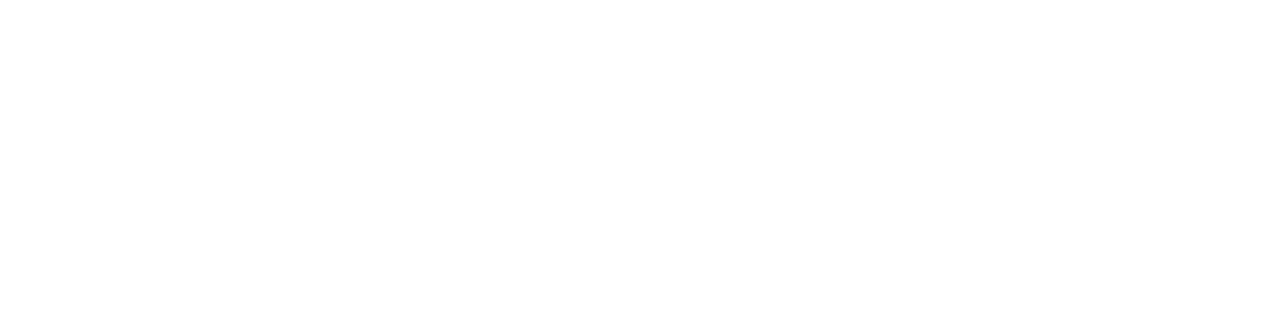
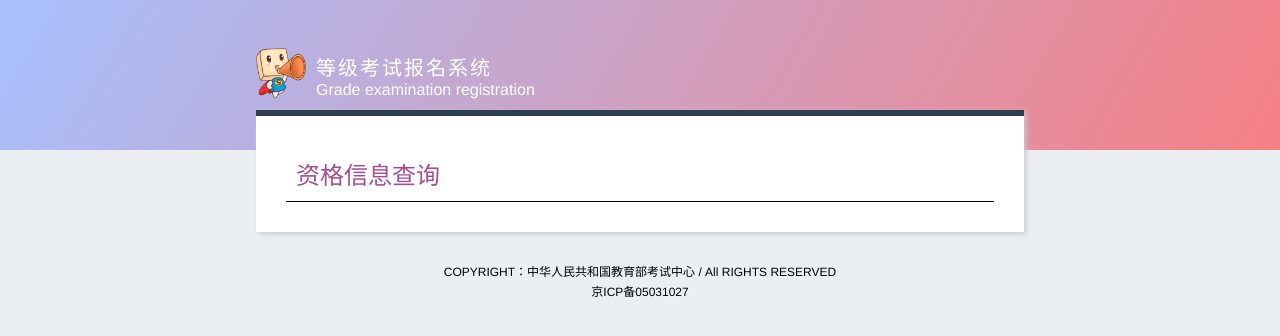
Before and after one commit to JaneChelle/RegistrationSystem, a Vue app: page /download-information in a window 1280 px wide. Shown: the top 336 px of the page. Built offline with nearby package versions, Linux system fonts and the light colour scheme; a small style sheet from the web is missing.

Commit message:
下载准考证成功

```diff
--- a/src/router/index.js
+++ b/src/router/index.js
@@ -4,7 +4,7 @@ import Home from '../views/Home.vue'
 import SignUp from '../views/sign-up.vue'
 import Enroll from '../views/enroll.vue'
 import EnrollmentStatus from '../views/enrollment-status.vue'
-import ModifyInformation from '../views/modify-information.vue'
+import DownLoadInformation from '../views/download-information.vue'
 Vue.use(VueRouter)
 
   const routes = [
@@ -44,9 +44,9 @@ Vue.use(VueRouter)
     }
   },
   {
-    path: '/modify-information',
-    name: 'modify-information',
-    component: ModifyInformation
+    path: '/download-information',
+    name: 'download-information',
+    component: DownLoadInformation
   }
 ]
 
--- a/src/views/Home.vue
+++ b/src/views/Home.vue
@@ -27,12 +27,13 @@
               </li>
             <li>
               <i class="iconfont icongenshuixueicon_huabanfuben"></i>
-              <router-link to="{ name: 'home' }">下载准考证</router-link>
-              </li>
+              <span @click="this.download">下载准考证</span>
+              <a href="" class="target" ref="target"></a>
+            </li>
             <li>
               <i class="iconfont iconchaxun2"></i>
               <router-link to="{ name: 'home' }">查看成绩</router-link>
-              </li>
+            </li>
           </ul>
         </div>
         <div class="right">
@@ -57,8 +58,6 @@
 </template>
 
 <script>
-// @ is an alias to /src
-//  import EnrollmentStatus from './enrollment-status.vue'
 import BaseUrl from '../api/index';
 export default {
   name: 'Home',
@@ -104,6 +103,7 @@ export default {
      } , 1000)
  },
   methods: {
+    //退出登录
     exit(){
       localStorage.clear();
       this.$message({
@@ -113,6 +113,7 @@ export default {
           })
           location.reload(true);
     },
+    //获取公告
     findNotice(){
       this.$axios({
         method:'get',
@@ -143,10 +144,9 @@ export default {
         }).then(function(res){
           if(res.data.code == 1){
             _this.post = res.data.data;
-            console.log(JSON.stringify(_this.post));
-
+            // console.log(JSON.stringify(_this.post));
             localStorage.setItem('post',JSON.stringify(_this.post));
-            console.log(_this.post);
+            // console.log(_this.post);
               _this.$router.push({
                 path:'/enrollment-status',
                 query: { name: _this.post}
@@ -165,6 +165,33 @@ export default {
           console.log("错误")
         })
     },
+    //下载准考证
+    download(){
+      this.$axios({
+        method: 'post',
+        url: BaseUrl + '/student/downloadTicket',
+        headers: {
+          token: window.localStorage["Authorization"]
+        }
+      }).then((res) => {
+          if(res.data.code == 1){
+            let link = res.data.data;
+            let target = this.$refs.target;
+             target.setAttribute('href',link);
+             target.click();
+          } else {
+            this.$message({
+            message: res.data.msg,
+            showClose: true
+          })
+          }
+      }).catch(err => {
+          this.$message({
+            message: err,
+            showClose: true
+          })
+      })
+    }
   },
   beforeDestroy:function(){
     if(this.timer){
@@ -256,6 +283,8 @@ export default {
        color #A74C8F
       span
        cursor pointer
+      .target
+        display none
       a
        color #2C3E50
        text-decoration none
--- a/src/views/modify-information.vue
+++ b/src/views/download-information.vue
@@ -14,14 +14,7 @@
       <div class="content">
         <div class="main">
           <h2>资格信息查询</h2>
-          <div class="write">
-            <form action="">
-              <div class="boxInp"><input type="text" placeholder="请输入姓名" value="王静晓"></div>
-              <div class="boxInp"><input type="text" placeholder="请输入学校" value="河南科技学院"></div>
-              <div class="boxInp"><input type="text" placeholder="请输入身份证号" value="410581199811155587"></div>
-              <input type="submit" value="提交修改" class="submit">
-            </form>
-          </div>
+          <a :href="getGoodsHref()" class="down"></a>
         </div>
       </div>
       <div class="footer">
@@ -33,7 +26,19 @@
 
 <script>
 export default {
-
+  data() {
+    return {
+        link: this.$route.query.link
+    }
+},
+mounted(){
+  this.getGoodsHref()
+},
+methods: {
+    getGoodsHref: function() {
+        return this.link;
+    }
+  }
 }
 </script>
 
@@ -86,41 +91,9 @@ export default {
        border-bottom 1px solid #000
        font-weight 400
        padding 10px
-      .write
-        width 90%
-        box-shadow 2px 2px 5px #736d6d
-        padding 5%
-        box-sizing border-box
-        margin 20px auto
-        form
-          .boxInp
-            width 100%
-            height 40px
-            margin 15px 0
-            &:first-child
-              margin-top 0
-            input
-              height 40px
-              width 100%
-              line-height 40px
-              border none
-              outline none
-              font-size 16px
-              border-bottom 1px solid
-              transition left 0.2s linear, top 0.2s cubic-bezier(.48,0,.94,.28);
-              &:focus
-                border-bottom 2px solid #a74c8f
-          .submit
-              height 50px
-              width 100%
-              line-height 50px
-              margin-top 10px
-              border none
-              outline none
-              font-size 16px
-              background-color #a74c8f
-              color #ffffff
-              border-radius 5px
+      .down
+        color #000
+        text-decoration underline
   .footer
     width 60%
     color #000
```
